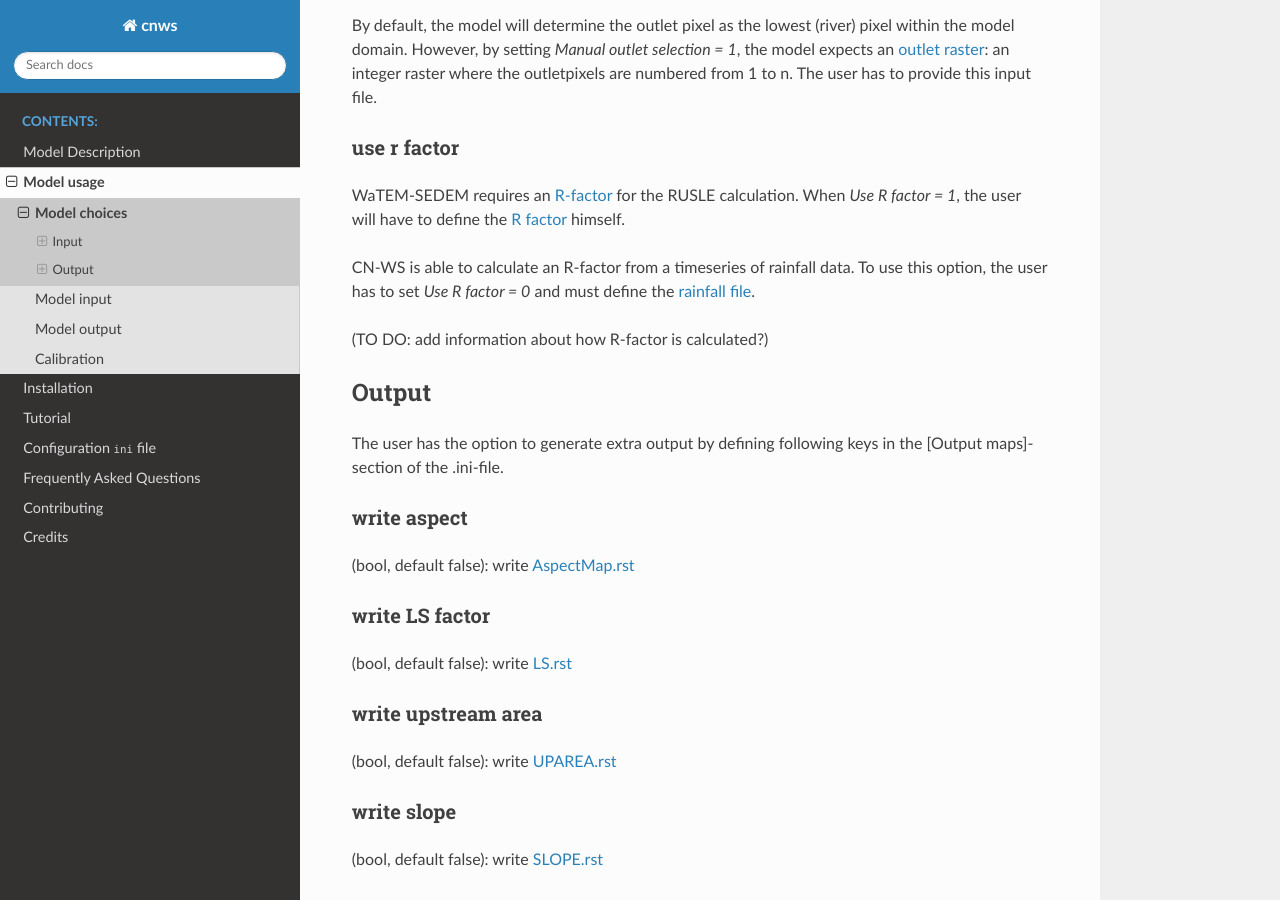
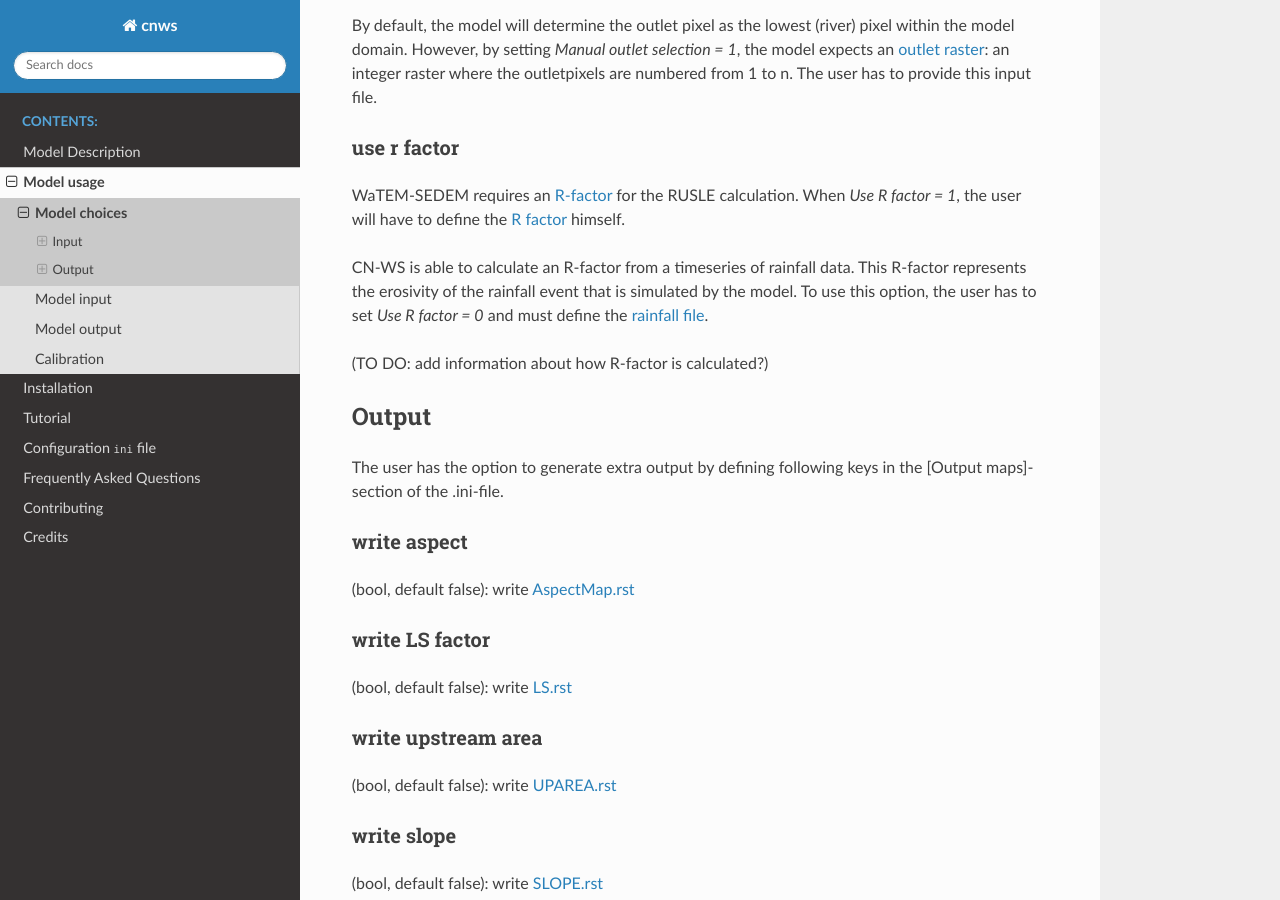
Before and after one commit to watem-sedem/watem-sedem, a Sphinx documentation site: the page built from docs/choices.rst, in a window 1280 px wide and 900 px high, scrolled down 3841 px. Built offline with Sphinx 7.4.7 and the Read the Docs theme 2.0.0, drawn with Linux system fonts in a browser that asks for light colours.

Commit message:
Add some more detail to Use R factor

```diff
--- a/docs/choices.rst
+++ b/docs/choices.rst
@@ -197,7 +197,8 @@ use r factor
 
 WaTEM-SEDEM requires an :ref:`R-factor <rfactor>` for the RUSLE calculation. When `Use R factor = 1`, the user will have to define the :ref:`R factor <rfactor_var>` himself.
 
-CN-WS is able to calculate an R-factor from a timeseries of rainfall data. To use this option, the user has to set `Use R factor = 0` and must define the :ref:`rainfall file <rainfallfile>`.
+CN-WS is able to calculate an R-factor from a timeseries of rainfall data. This R-factor represents the erosivity of the rainfall event that is simulated by the model.
+To use this option, the user has to set `Use R factor = 0` and must define the :ref:`rainfall file <rainfallfile>`.
 
 (TO DO: add information about how R-factor is calculated?)
 
```
